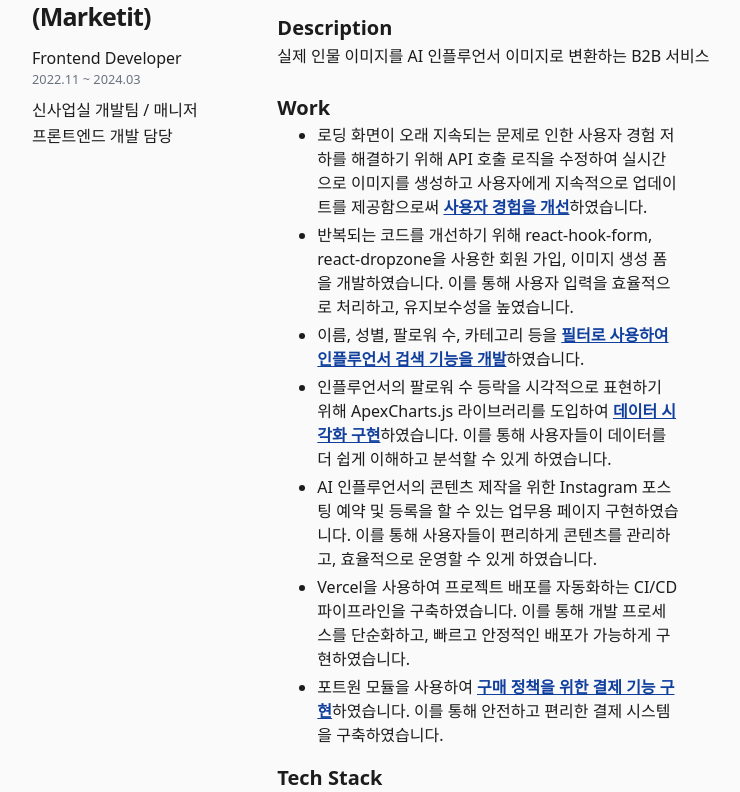
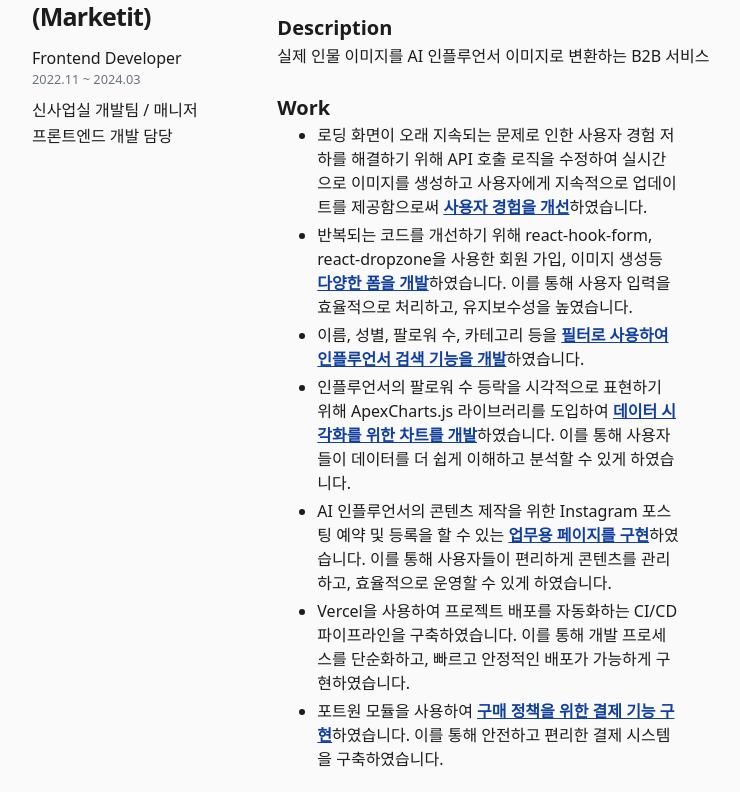
Before and after one commit to shinju4n/tech-blog, a Next.js app: page /resume in a window 1280 px wide. Shown: the part 628-1420 px from the top of the page, without its empty margins (264-1004 px from the left). Built offline with nearby package versions, Linux system fonts and the light colour scheme.

Commit message:
feat : [이력서] 포트폴리오 최신 링크로 수정

```diff
--- a/app/(resume)/resume/page.tsx
+++ b/app/(resume)/resume/page.tsx
@@ -49,7 +49,7 @@ const Resume: NextPage<ResumeProps> = ({ searchParams }) => {
         <Typography size="h4" className="text-foreground/80 py-0.5">
           항상 기술적인 성장을 위해{' '}
           <Strong>최신 기술 학습에 관심이 많고, 주도적으로 문제를 발견하여 분석하고 해결하기 위해 노력</Strong>하고
-          있습니다. 이를 통해 팀 내에서의 역량을 발휘하고, 최고의 결과물을 만들어내고자 합니다.
+          있습니다. 이를 통해 팀 내에서의 역량을 발휘하고, 최고의 결과 물을 만들어내고자 합니다.
         </Typography>
       </div>
       <div className="py-10">
--- a/components/resume/work-experience/marketit/caddy.tsx
+++ b/components/resume/work-experience/marketit/caddy.tsx
@@ -27,7 +27,7 @@ const WORK_LIST = [
     생성하고 사용자에게 지속적으로 업데이트를 제공함으로써{' '}
     <BlankLink
       href={
-        'https://www.notion.so/shinju4n/Portfolio-3050aed4843d4a1680dc6db40fc0dec8?pvs=4#e74d7fa4e5c644059630c5a4e0c2d895'
+        'https://www.notion.so/shinju4n/New-682dfc806a804f1f916de972143820bc?pvs=4#0806dd49906e4f66a4ca26517ba92c3e'
       }
     >
       사용자 경험을 개선
@@ -35,26 +35,32 @@ const WORK_LIST = [
     하였습니다.
   </li>,
   <li key="2">
-    반복되는 코드를 개선하기 위해 react-hook-form, react-dropzone을 사용한 회원 가입, 이미지 생성 폼을 개발하였습니다.
-    이를 통해 사용자 입력을 효율적으로 처리하고, 유지보수성을 높였습니다.
+    반복되는 코드를 개선하기 위해 react-hook-form, react-dropzone을 사용한 회원 가입, 이미지 생성등{' '}
+    <BlankLink href="https://www.notion.so/shinju4n/New-682dfc806a804f1f916de972143820bc?pvs=4#c350204b97344c639e8333cab024a553">
+      다양한 폼을 개발
+    </BlankLink>
+    하였습니다. 이를 통해 사용자 입력을 효율적으로 처리하고, 유지보수성을 높였습니다.
   </li>,
   <li key="3">
     이름, 성별, 팔로워 수, 카테고리 등을{' '}
-    <BlankLink href="https://www.notion.so/shinju4n/Portfolio-3050aed4843d4a1680dc6db40fc0dec8?pvs=4#2f440d04d08a42e48d8706b9a074563e">
+    <BlankLink href="https://www.notion.so/shinju4n/New-682dfc806a804f1f916de972143820bc?pvs=4#37f38634f3a04c168594cc52fa98246b">
       필터로 사용하여 인플루언서 검색 기능을 개발
     </BlankLink>
     하였습니다.
   </li>,
   <li key="4">
     인플루언서의 팔로워 수 등락을 시각적으로 표현하기 위해 ApexCharts.js 라이브러리를 도입하여{' '}
-    <BlankLink href="https://www.notion.so/shinju4n/Portfolio-3050aed4843d4a1680dc6db40fc0dec8?pvs=4#c8e7eb9516b545b4a9ebab98177bd28d">
-      데이터 시각화 구현
+    <BlankLink href="https://www.notion.so/shinju4n/New-682dfc806a804f1f916de972143820bc?pvs=4#ea8184e8f454403684262edd4d76d138">
+      데이터 시각화를 위한 차트를 개발
     </BlankLink>
     하였습니다. 이를 통해 사용자들이 데이터를 더 쉽게 이해하고 분석할 수 있게 하였습니다.
   </li>,
   <li key="5">
-    AI 인플루언서의 콘텐츠 제작을 위한 Instagram 포스팅 예약 및 등록을 할 수 있는 업무용 페이지 구현하였습니다. 이를
-    통해 사용자들이 편리하게 콘텐츠를 관리하고, 효율적으로 운영할 수 있게 하였습니다.
+    AI 인플루언서의 콘텐츠 제작을 위한 Instagram 포스팅 예약 및 등록을 할 수 있는{' '}
+    <BlankLink href="https://www.notion.so/shinju4n/New-682dfc806a804f1f916de972143820bc?pvs=4#a6285cea21ad4ff29b8561a855480cd7">
+      업무용 페이지를 구현
+    </BlankLink>
+    하였습니다. 이를 통해 사용자들이 편리하게 콘텐츠를 관리하고, 효율적으로 운영할 수 있게 하였습니다.
   </li>,
   <li key="6">
     Vercel을 사용하여 프로젝트 배포를 자동화하는 CI/CD 파이프라인을 구축하였습니다. 이를 통해 개발 프로세스를
@@ -62,7 +68,11 @@ const WORK_LIST = [
   </li>,
   <li key="7">
     포트원 모듈을 사용하여{' '}
-    <BlankLink href={'https://shinju4n.notion.site/9e27b11d8d8b4835aebf47eb5bbdca1e'}>
+    <BlankLink
+      href={
+        'https://www.notion.so/shinju4n/New-682dfc806a804f1f916de972143820bc?pvs=4#b92c9922ea0d491ca046440e5fe5900c'
+      }
+    >
       구매 정책을 위한 결제 기능 구현
     </BlankLink>
     하였습니다. 이를 통해 안전하고 편리한 결제 시스템을 구축하였습니다.
--- a/components/resume/work-experience/marketit/wantmore.tsx
+++ b/components/resume/work-experience/marketit/wantmore.tsx
@@ -23,7 +23,7 @@ const WORK_LIST = [
   <li key="1">
     이미지 업로드 모듈의 편의성을 개선하였습니다. 사용자가 여러 장의 이미지를 등록한 후 수정할 때, 순서를 원하는 대로
     지정할 수 있도록 이미지에 인덱스 기능을 추가하고, 체크박스 선택 여부에 따라 순서를 자유롭게 조정할 수 있게 하여{' '}
-    <BlankLink href="https://www.notion.so/shinju4n/Portfolio-3050aed4843d4a1680dc6db40fc0dec8?pvs=4#31372e5c817742e1a34ed80965350581">
+    <BlankLink href="https://www.notion.so/shinju4n/New-682dfc806a804f1f916de972143820bc?pvs=4#985b1b6364fa4a12b19a2438339dbf8d">
       사용자 경험 개선
     </BlankLink>
     하였습니다.
```
